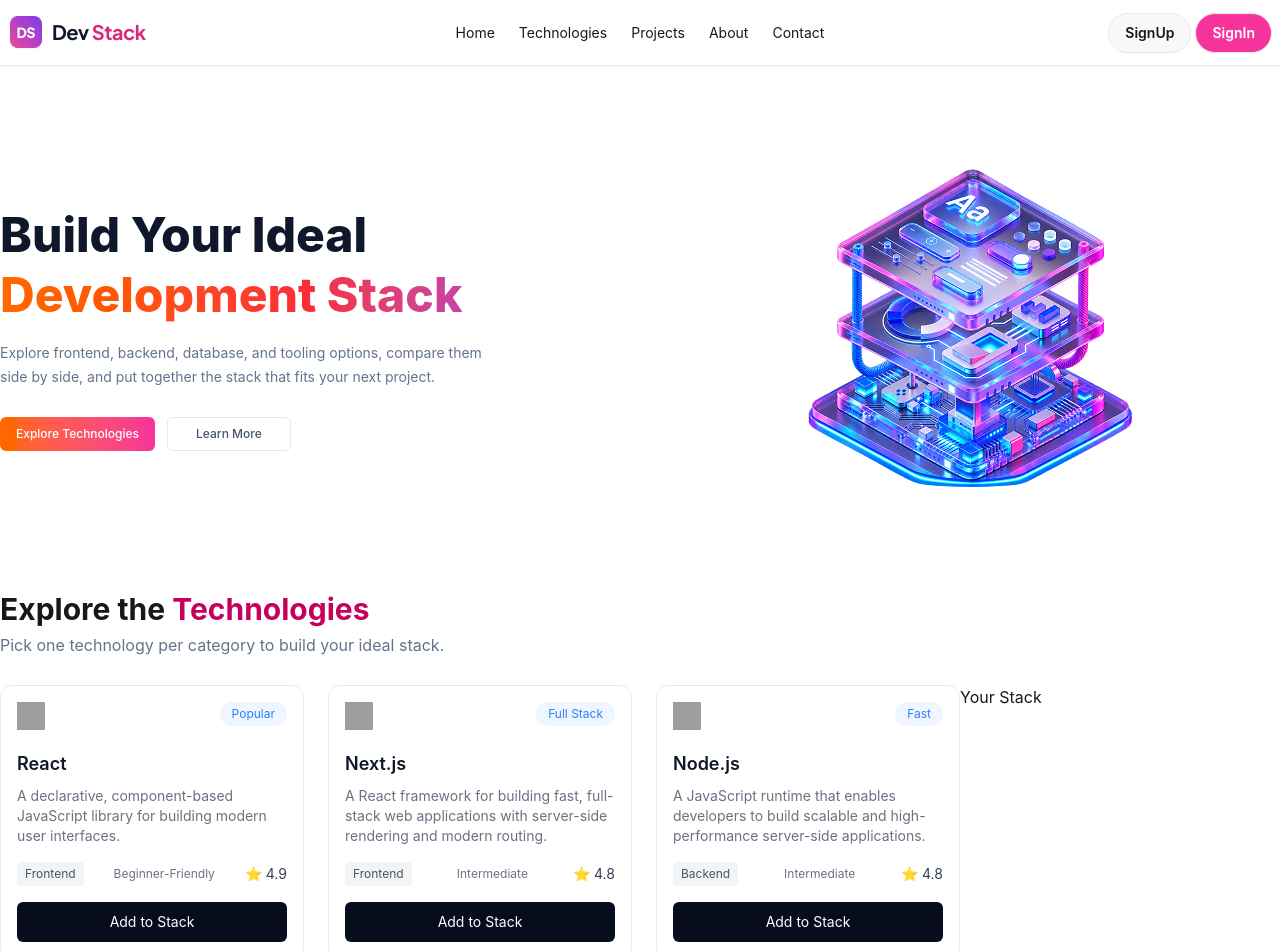
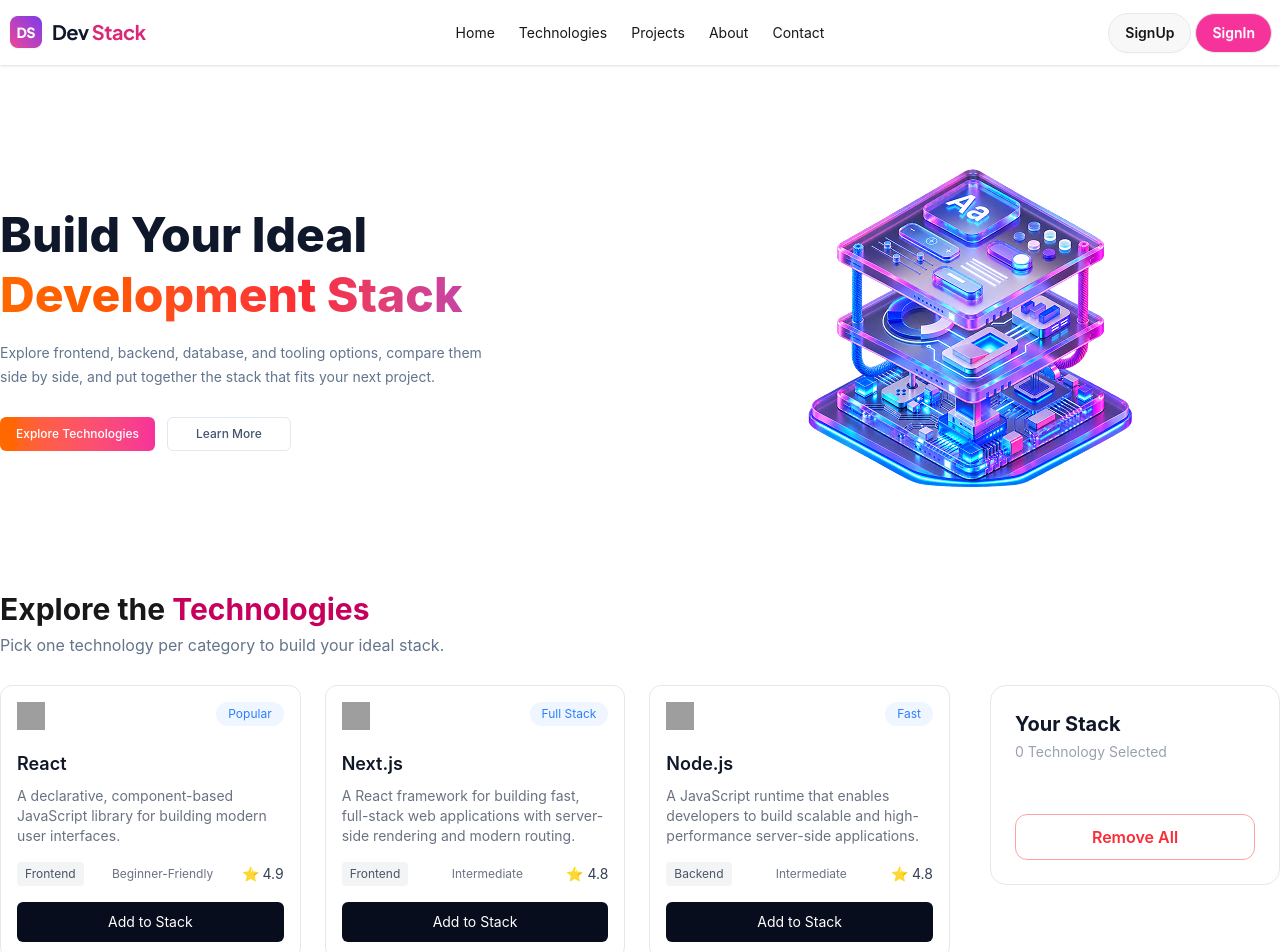
Before and after one commit to Razdee01/dev-stack, a React (Vite) app: page / in a window 1280 px wide. Shown: the top 952 px of the page. Built offline with nearby package versions, Linux system fonts and the light colour scheme; grey boxes are pictures that could not be loaded.

Commit message:
adding functionality added

```diff
--- a/src/components/exploreTech/ExploreTech.tsx
+++ b/src/components/exploreTech/ExploreTech.tsx
@@ -1,4 +1,4 @@
-import { use } from 'react';
+import { use, useState } from 'react';
 import Technologies from './Technologies';
 import YourStack from './YourStack';
 import type { iTech } from '../../type';
@@ -9,7 +9,7 @@ interface techProps{
 const ExploreTech = ({technologiesPromise}:techProps) => {
     const technologies=use(technologiesPromise)
 
-
+   const [selectedTech,setSelectedTech]=useState([])
 
     return (
         <div className='container mx-auto'>
@@ -17,13 +17,13 @@ const ExploreTech = ({technologiesPromise}:techProps) => {
                 <h2 className='text-3xl font-bold mb-1.5'>Explore the <span className='text-pink-700'> Technologies</span></h2>
             <p className='text-[#64748B]'>Pick one technology per category to build your ideal stack.</p>
             </div>
-             <div className='grid md:grid-cols-12 lg:grid '>
+             <div className='grid md:grid-cols-12 lg:grid gap-10'>
 
             <div className='md:col-span-9 lg:col-span-9'>
-                <Technologies technologies={technologies}></Technologies>
+                <Technologies technologies={technologies} selectedTech={selectedTech} setSelectedTech={setSelectedTech}></Technologies>
             </div>
             <div className='md:col-span-3 lg:col-span-3'>
-                <YourStack></YourStack>
+                <YourStack selectedTech={selectedTech} setSelectedTech={setSelectedTech}></YourStack>
             </div>
 
 
--- a/src/components/exploreTech/TechCard.tsx
+++ b/src/components/exploreTech/TechCard.tsx
@@ -1,11 +1,18 @@
-import  { useState } from 'react';
+import  { useState, type Dispatch, type SetStateAction } from 'react';
 import type { iTech } from '../../type';
 
 interface TechCardProps{
-    technology:iTech
+    technology:iTech,
+     selectedTech:iTech[],
+    setSelectedTech:Dispatch<SetStateAction<iTech[]>>
 }
-const TechCard = ({technology}:TechCardProps) => {
+const TechCard = ({technology,selectedTech,setSelectedTech}:TechCardProps) => {
     const [addToStack,setAddToStack]=useState(false)
+
+    const handleAddtoStack=()=>{
+        setAddToStack(true)
+        setSelectedTech([...selectedTech,technology])
+    }
 
     return (
         <div>
@@ -47,7 +54,7 @@ const TechCard = ({technology}:TechCardProps) => {
                         </span>
                     </div>
 
-                    <button onClick={()=>setAddToStack(true)} className={`w-full ${addToStack?"bg-pink-600":"bg-[#080d1d]"}  text-white text-sm py-2.5 rounded-md mt-4`}>
+                    <button onClick={handleAddtoStack} className={`w-full ${addToStack?"bg-pink-600":"bg-[#080d1d]"}  text-white text-sm py-2.5 rounded-md mt-4`}>
                         {addToStack?"Added to Stack":"Add to Stack"}
                     </button>
                 </div>
--- a/src/components/exploreTech/Technologies.tsx
+++ b/src/components/exploreTech/Technologies.tsx
@@ -1,15 +1,18 @@
+import type { Dispatch, SetStateAction } from 'react';
 import type { iTech } from '../../type';
 import TechCard from './TechCard';
 interface technologiesProps{
-    technologies:iTech[]
+    technologies:iTech[],
+    selectedTech:iTech[],
+    setSelectedTech:Dispatch<SetStateAction<iTech[]>>
 }
-const Technologies = ({technologies}:technologiesProps) => {
+const Technologies = ({technologies,selectedTech,setSelectedTech}:technologiesProps) => {
 
 
     return (
          <div className="grid grid-cols-1 md:grid-cols-2 lg:grid-cols-3 gap-6">
             {technologies.map((technology:iTech) => (
-                <TechCard  key={technology.id} technology={technology}></TechCard>
+                <TechCard  key={technology.id} technology={technology} selectedTech={selectedTech} setSelectedTech={setSelectedTech}></TechCard>
             ))}
         </div>
     );
--- a/src/components/exploreTech/YourStack.tsx
+++ b/src/components/exploreTech/YourStack.tsx
@@ -1,9 +1,65 @@
+import type { Dispatch, SetStateAction } from "react";
+import type { iTech } from "../../type";
 
+interface iStackProps {
+    selectedTech: iTech[],
+    setSelectedTech: Dispatch<SetStateAction<iTech[]>>
+}
 
-const YourStack = () => {
+const YourStack = ({ selectedTech, setSelectedTech }: iStackProps) => {
+
     return (
-        <div>
-            <h2>Your Stack</h2>
+        <div className="border border-gray-200 rounded-2xl p-6 bg-white">
+
+            <h2 className="text-xl font-bold text-gray-900">
+                Your Stack
+            </h2>
+
+            <p className="text-sm text-gray-400 mt-1 mb-5">
+                {selectedTech.length} Technology Selected
+            </p>
+
+            <div className="space-y-2">
+                {selectedTech.map((tech) => (
+                    <div
+                        key={tech.id}
+                        className="border border-gray-200 rounded-xl p-3 flex items-center justify-between"
+                    >
+                        <div className="flex items-center gap-3">
+
+                            <img
+                                src={tech.icon}
+                                alt={tech.name}
+                                className="w-9 h-9 object-contain"
+                            />
+
+                            <div>
+                                <h3 className="text-sm font-semibold">
+                                    {tech.name}
+                                </h3>
+
+                                <p className="text-xs text-gray-400">
+                                    {tech.category}
+                                </p>
+                            </div>
+
+                        </div>
+
+                        {/* Remove functionality later */}
+                        <span className="text-gray-400 text-xl">
+                            ×
+                        </span>
+
+                    </div>
+                ))}
+            </div>
+
+            <button
+                className="w-full mt-8 border border-red-300 text-red-500 rounded-xl py-2.5 font-semibold"
+            >
+                Remove All
+            </button>
+
         </div>
     );
 };
```
